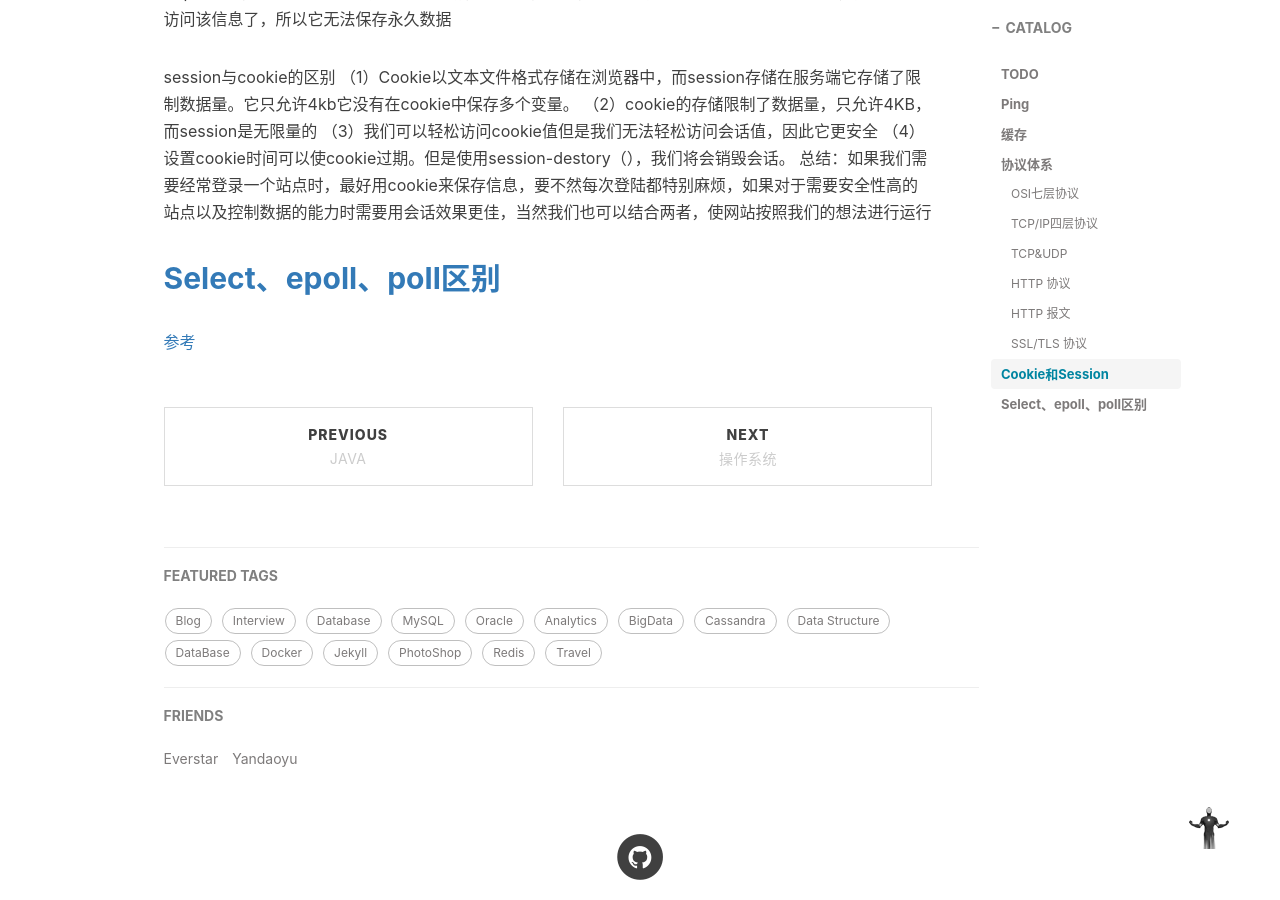
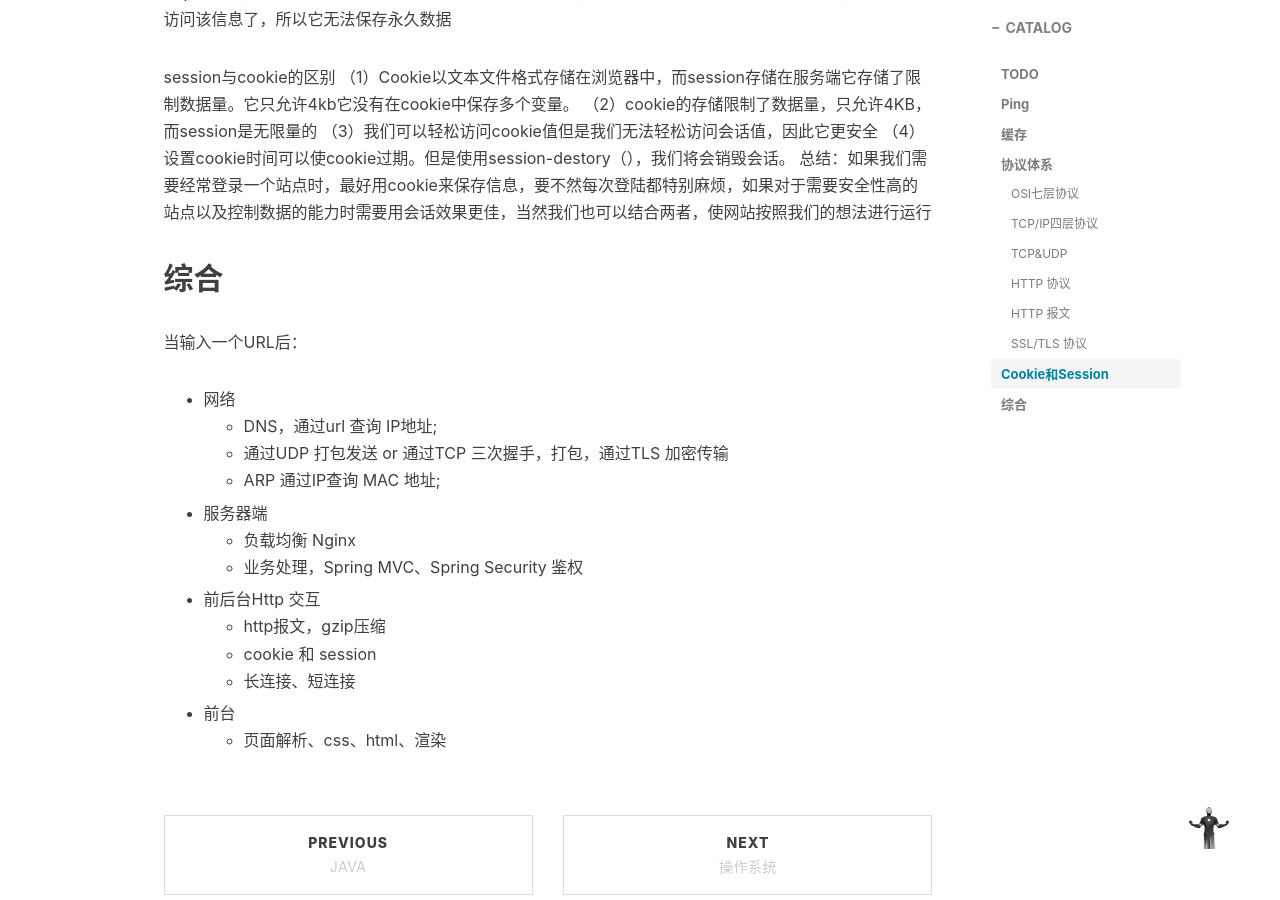
Before and after one commit to AlexTK2012/AlexTK2012.github.io, a Jekyll site: the page built from _posts/2019-08-10-Interview-Network.md, in a window 1280 px wide and 900 px high, scrolled down 4299 px. Built offline with Jekyll 4.4.1, drawn with Linux system fonts in a browser that asks for light colours; nearby versions of some CDN libraries; comment, search, counter and statistics services are not loaded.

Commit message:
daily update

```diff
--- a/_posts/2019-08-10-Interview-Network.md
+++ b/_posts/2019-08-10-Interview-Network.md
@@ -138,6 +138,20 @@ session与cookie的区别
 （4）设置cookie时间可以使cookie过期。但是使用session-destory（），我们将会销毁会话。
 总结：如果我们需要经常登录一个站点时，最好用cookie来保存信息，要不然每次登陆都特别麻烦，如果对于需要安全性高的站点以及控制数据的能力时需要用会话效果更佳，当然我们也可以结合两者，使网站按照我们的想法进行运行
 
-## [Select、epoll、poll区别](https://www.jianshu.com/p/dfd940e7fca2)
+## 综合
 
-[参考](https://www.cnblogs.com/anker/p/3265058.html)
+当输入一个URL后：
+
+* 网络
+  * DNS，通过url 查询 IP地址;
+  * 通过UDP 打包发送 or 通过TCP 三次握手，打包，通过TLS 加密传输
+  * ARP 通过IP查询 MAC 地址;
+* 服务器端
+  * 负载均衡 Nginx
+  * 业务处理，Spring MVC、Spring Security 鉴权
+* 前后台Http 交互
+  * http报文，gzip压缩
+  * cookie 和 session
+  * 长连接、短连接
+* 前台
+  * 页面解析、css、html、渲染
```
Also changed, not shown: _posts/2019-08-10-Interview-Database.md (+11 -2 lines), _posts/2019-08-10-Interview-Java-Advanced.md (+38 -7 lines), _posts/2019-08-10-Interview-Operating-System.md (+4 -0 lines).
